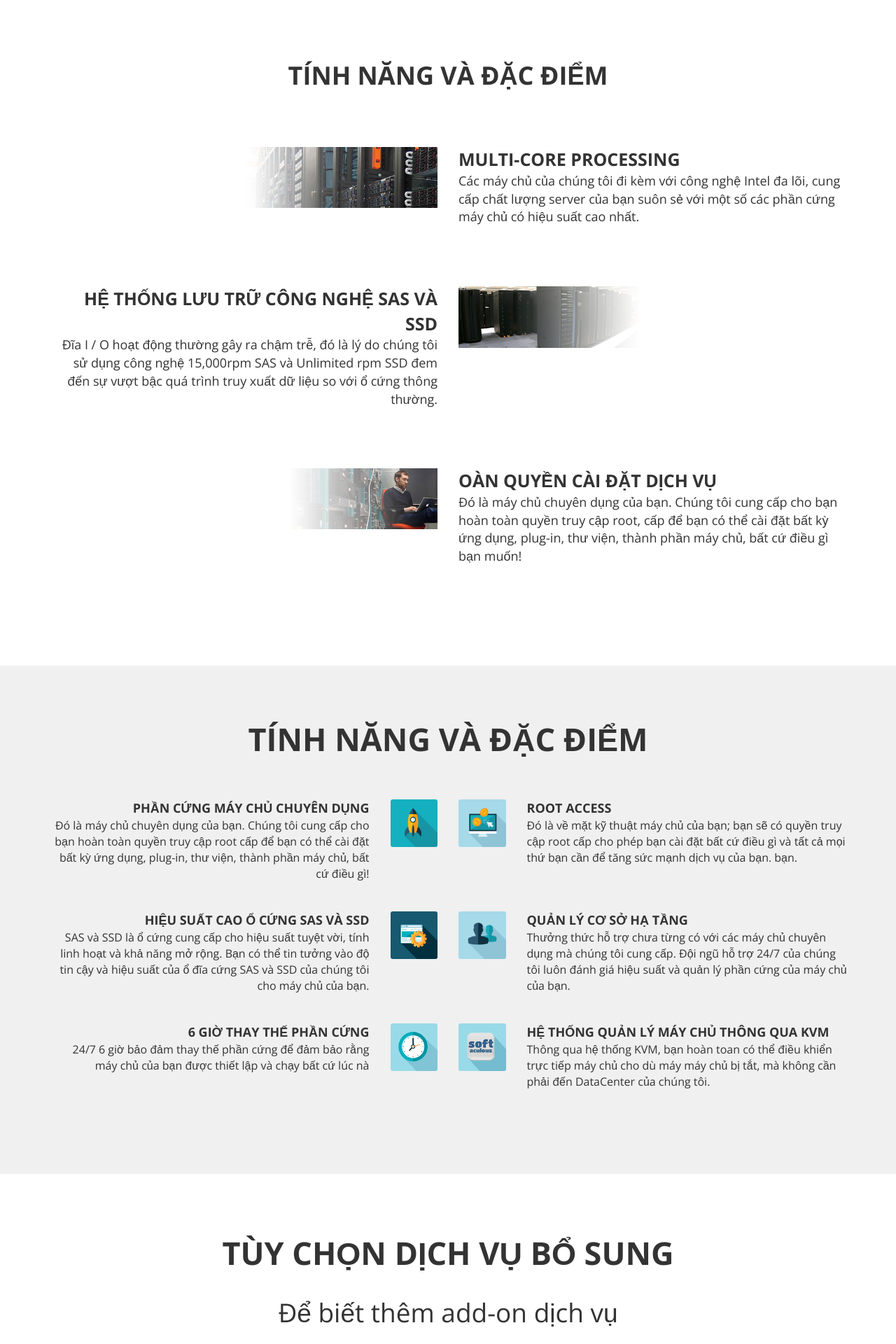
After one commit to thangnv27/bkhost_html, a PHP site: page /thue-may-chu-rieng.php in a window 1280 px wide. The commit adds this page. Shown: the part 1881-3801 px from the top of the page at 70% size. Run offline with PHP 8.4, Linux system fonts and the light colour scheme; data that the repository does not hold is empty; some libraries are stand-ins or nearby versions.

Commit message:
File Thue May Chu Rieng

```diff
--- a/style2.css
+++ b/style2.css
@@ -594,3 +624,83 @@ body .slide-hosting-wordpress {
   border-top: 1px solid #dfdfdf;
   margin-top: 60px;
 }
+
+.layer-old-6 .content-1 {
+  padding-top: 83px;
+  padding-bottom: 143px;
+}
+
+.layer-old-6 .content-1 .text-1 {
+  font-size: 3.6em;
+  font-weight: bold;
+  text-transform: uppercase;
+  margin-bottom: 77px;
+}
+
+.layer-old-6 .content-1 .text-2 {
+  font-size: 2.5em;
+  font-weight: bold;
+  text-transform: uppercase;
+}
+
+.layer-old-6 .content-1 .text-3 {
+  font-size: 1.8em;
+  font-weight: 300;
+}
+
+.layer-old-6 .content-1 .row-1 {
+  margin-bottom: 86px;
+}
+
+.layer-old-6 .content-2 {
+  background: #f0f0f0;
+  padding-top: 80px;
+  padding-bottom: 120px;
+}
+
+.layer-old-6 .content-2 .text-1 {
+  margin-top: 0;
+  font-size: 4.5em;
+  font-weight: bold;
+  text-transform: uppercase;
+  margin-bottom: 62px;
+}
+
+.layer-old-6 .content-2 .text-2 {
+  font-size: 1.8em;
+  font-weight: bold;
+  text-transform: uppercase;
+}
+
+.layer-old-6 .content-2 .text-3 {
+  font-size: 1.6em;
+  font-weight: 300;
+}
+
+.layer-old-6 .content-2 .row-1 {
+  margin-bottom: 43px;
+}
+
+.layer-old-6 .content-3 {
+  padding-top: 81px;
+  padding-bottom: 105px;
+}
+
+.layer-old-6 .content-3 .text-1 {
+  font-size: 4.5em;
+  font-weight: bold;
+  text-transform: uppercase;
+  margin-bottom: 27px;
+}
+
+.layer-old-6 .content-3 .text-2 {
+  font-size: 3.7em;
+  font-weight: 300;
+  margin-bottom: 17px;
+}
+
+.layer-old-6 .content-3 .text-3 {
+  font-size: 2.5em;
+  font-weight: bold;
+  color: #ff0000;
+}
--- /dev/null
+++ b/thue-may-chu-rieng.php
@@ -0,0 +1,298 @@
+<?php include("header.php"); ?>
+<div class="layer-old-6">
+  <div class="slide-thue-may-chu-rieng text-center">
+    <div class="container">
+      <h1 class="text-slide-1">Thuê Server chuyên dụng</h1>
+      <h2 class="text-slide-2">
+        Máy chủ chuyên dụng cực kỳ mạnh mẽ
+      </h2>
+    </div>
+  </div>
+  <div class="text-slide-3">
+    <div class="container">
+      <p>
+        Hệ thống máy chủ chuyên dụng vật lý của chúng tôi luôn có nhiều cấu hình đa dạng, với mỗi máy chủ vật lý luôn đem lại hiệu xuất cao đảm bảo luôn sẵn sàng tối đa cho nhu cầu của bạn. Chúng tôi đã có nhiều năm kinh nghiệp việc cung cấp sản phẩm này tới nhiều doanh nghiệp lớn như khối nhà nước, ngân hàng, doanh nghiệp...như Ngân hàng First Bank, Công ty Tin học Bưu Điện, Công ty CP VietNet...
+      </p>
+    </div>
+  </div>
+  <div class="nav-hosting">
+    <div class="container">
+      <ul class="nav nav-tabs">
+        <li class="active">
+          <a data-toggle="tab" href="#tab1">
+            Máy chủ chuyên dụng
+          </a>
+        </li>
+        <li>
+          <a data-toggle="tab" href="#tab2">
+            Máy chủ cao cấp
+          </a>
+        </li>
+      </ul>
+    </div>
+  </div>
+  <div class="tab-hosting">
+    <div class="container">
+      <div class="tab-content">
+        <div id="tab1" class="tab-pane fade in active">
+          <div class="row">
+            <div class="col-md-4">
+              <div class="content-web-hosting">
+                <p class="text-hosting-1">SERVER R410</p>
+                <p class="text-hosting-1">E5620</p>
+                <p class="text-hosting-2">2.450.000</p>
+                <strike class="text-hosting-3">3.000.000</strike>
+                <p class="text-hosting-4">- 1 tháng - </p>
+                <div class="discount-code-email">
+                  <p class="text-hosting-5">ĐĂNG KÝ</p>
+                  <p class="text-hosting-5">TRÊN 6 THÁNG (-15%)</p>
+                  <div class="line-discount"><p></p></div>
+                  <p class="text-hosting-6">KMSVT715</p>
+                </div>
+                <div class="details-service">
+                  <p style="color: #e50000">Dell R410 Power Edge</p>
+                  <p>CPU: <b>2* E5620 2,40 GHz</b> 12M Cache</p>
+                  <p>RAM: <b>8 GB</b> DDR3 ECC</p>
+                  <p>HDD: <b>2 x 300GB</b> SAS 15K</p>
+                  <p>IP Address: <b>1</b></p>
+                  <p>Datacenter: <b>VIETTEL,FPT</b></p>
+                  <p>Network: <b>100Mbps/ 3Mbps</b></p>
+                </div>
+                <a href="#" class="btn-register-hosting">
+                  Đăng ký ngay
+                </a>
+              </div>
+            </div>
+            <div class="col-md-4">
+              <div class="content-web-hosting">
+                <p class="text-hosting-1">SERVER R610</p>
+                <p class="text-hosting-1">E5620</p>
+                <p class="text-hosting-2">2.450.000</p>
+                <strike class="text-hosting-3">3.000.000</strike>
+                <p class="text-hosting-4">- 1 tháng - </p>
+                <div class="discount-code-email">
+                  <p class="text-hosting-5">ĐĂNG KÝ</p>
+                  <p class="text-hosting-5">TRÊN 6 THÁNG (-15%)</p>
+                  <div class="line-discount"><p></p></div>
+                  <p class="text-hosting-6">KMSVT715</p>
+                </div>
+                <div class="details-service">
+                  <p style="color: #e50000">Dell R410 Power Edge</p>
+                  <p>CPU: <b>2* E5620 2,40 GHz</b> 12M Cache</p>
+                  <p>RAM: <b>8 GB</b> DDR3 ECC</p>
+                  <p>HDD: <b>2 x 300GB</b> SAS 15K</p>
+                  <p>IP Address: <b>1</b></p>
+                  <p>Datacenter: <b>VIETTEL,FPT</b></p>
+                  <p>Network: <b>100Mbps/ 3Mbps</b></p>
+                </div>
+                <a href="#" class="btn-register-hosting">
+                  Đăng ký ngay
+                </a>
+              </div>
+            </div>
+            <div class="col-md-4">
+              <div class="content-web-hosting">
+                <p class="text-hosting-1">SERVER R410</p>
+                <p class="text-hosting-1">X5650</p>
+                <p class="text-hosting-2">2.450.000</p>
+                <strike class="text-hosting-3">3.000.000</strike>
+                <p class="text-hosting-4">- 1 tháng - </p>
+                <div class="discount-code-email">
+                  <p class="text-hosting-5">ĐĂNG KÝ</p>
+                  <p class="text-hosting-5">TRÊN 6 THÁNG (-15%)</p>
+                  <div class="line-discount"><p></p></div>
+                  <p class="text-hosting-6">KMSVT715</p>
+                </div>
+                <div class="details-service">
+                  <p style="color: #e50000">Dell R410 Power Edge</p>
+                  <p>CPU: <b>2* E5620 2,40 GHz</b> 12M Cache</p>
+                  <p>RAM: <b>8 GB</b> DDR3 ECC</p>
+                  <p>HDD: <b>2 x 300GB</b> SAS 15K</p>
+                  <p>IP Address: <b>1</b></p>
+                  <p>Datacenter: <b>VIETTEL,FPT</b></p>
+                  <p>Network: <b>100Mbps/ 3Mbps</b></p>
+                </div>
+                <a href="#" class="btn-register-hosting">
+                  Đăng ký ngay
+                </a>
+              </div>
+            </div>
+          </div>
+        </div>
+        <div class="btn-view-info-technical">
+            <a href="hosting-doanh-nghiep-2.php">Xem đầy đủ thông tin kỹ thuật</a>
+        </div>
+      </div>
+    </div>
+  </div>
+  <div class="content-1 text-center">
+    <div class="container">
+      <div class="text-1">
+        TÍNH NĂNG VÀ ĐẶC ĐIỂM
+      </div>
+      <div class="row row-1">
+        <div class="col-md-6">
+          <img src="images/img-1-content-1-layer-6.png" alt="Img Content 6">
+        </div>
+        <div class="col-md-6 text-left">
+          <div class="text-2">
+            MULTI-CORE PROCESSING
+          </div>
+          <div class="text-3">
+            Các máy chủ của chúng tôi đi kèm với công nghệ Intel đa lõi, cung cấp chất lượng server của bạn suôn sẻ với một số các phần cứng máy chủ có hiệu suất cao nhất.
+          </div>
+        </div>
+      </div>
+      <div class="row row-1">
+        <div class="col-md-6 text-right">
+          <div class="text-2">
+            HỆ THỐNG LƯU TRỮ CÔNG NGHỆ SAS VÀ SSD
+          </div>
+          <div class="text-3">
+            Đĩa I / O hoạt động thường gây ra chậm trễ, đó là lý do chúng tôi sử dụng công nghệ 15,000rpm SAS và Unlimited rpm SSD đem đến sự vượt bậc quá trình truy xuất dữ liệu so với ổ cứng thông thường.
+          </div>
+        </div>
+        <div class="col-md-6">
+          <img src="images/img-2-content-1-layer-6.png" alt="Img Content 6">
+        </div>
+      </div>
+      <div class="row">
+        <div class="col-md-6">
+          <img src="images/img-3-content-1-layer-6.png" alt="Img Content 6">
+        </div>
+        <div class="col-md-6 text-left">
+          <div class="text-2">
+            OÀN QUYỀN CÀI ĐẶT DỊCH VỤ
+          </div>
+          <div class="text-3">
+            Đó là máy chủ chuyên dụng của bạn. Chúng tôi cung cấp cho bạn hoàn toàn quyền truy cập root, cấp để bạn có thể cài đặt bất kỳ ứng dụng, plug-in, thư viện, thành phần máy chủ, bất cứ điều gì bạn muốn!
+          </div>
+        </div>
+      </div>
+    </div>
+  </div>
+  <div class="content-2 text-center">
+    <div class="container">
+      <h2 class="text-1">
+        TÍNH NĂNG VÀ ĐẶC ĐIỂM
+      </h2>
+      <div class="row row-1">
+        <div class="col-md-6">
+          <div class="row">
+            <div class="col-md-10 text-right">
+              <div class="text-2">
+                PHẦN CỨNG MÁY CHỦ CHUYÊN DỤNG
+              </div>
+              <div class="text-3">
+                Đó là máy chủ chuyên dụng của bạn. Chúng tôi cung cấp cho bạn hoàn toàn quyền truy cập root cấp để bạn có thể cài đặt bất kỳ ứng dụng, plug-in, thư viện, thành phần máy chủ, bất cứ điều gì!
+              </div>
+            </div>
+            <div class="col-md-2">
+              <img src="images/icon-speed.png" alt="Icon Speed" />
+            </div>
+          </div>
+        </div>
+        <div class="col-md-6">
+          <div class="row">
+            <div class="col-md-2">
+              <img src="images/icon-root.png" alt="Icon Root" />
+            </div>
+            <div class="col-md-10 text-left">
+              <div class="text-2">
+                ROOT ACCESS
+              </div>
+              <div class="text-3">
+                Đó là về mặt kỹ thuật máy chủ của bạn; bạn sẽ có quyền truy cập root cấp cho phép bạn cài đặt bất cứ điều gì và tất cả mọi thứ bạn cần để tăng sức mạnh dịch vụ của bạn.
+                bạn.
+              </div>
+            </div>
+          </div>
+        </div>
+      </div>
+      <div class="row row-1">
+        <div class="col-md-6">
+          <div class="row">
+            <div class="col-md-10 text-right">
+              <div class="text-2">
+                HIỆU SUẤT CAO Ổ CỨNG SAS VÀ SSD
+              </div>
+              <div class="text-3">
+                SAS và SSD là ổ cứng cung cấp cho hiệu suất tuyệt vời, tính linh hoạt và khả năng mở rộng. Bạn có thể tin tưởng vào độ tin cậy và hiệu suất của ổ đĩa cứng SAS và SSD của chúng tôi cho máy chủ của bạn.
+              </div>
+            </div>
+            <div class="col-md-2">
+              <img src="images/icon-setup.png" alt="Icon Setup" />
+            </div>
+          </div>
+        </div>
+        <div class="col-md-6">
+          <div class="row">
+            <div class="col-md-2">
+              <img src="images/icon-quan-ly.png" alt="Icon Quan Ly" />
+            </div>
+            <div class="col-md-10 text-left">
+              <div class="text-2">
+                QUẢN LÝ CƠ SỞ HẠ TẦNG
+              </div>
+              <div class="text-3">
+                Thưởng thức hỗ trợ chưa từng có với các máy chủ chuyên dụng mà chúng tôi cung cấp. Đội ngũ hỗ trợ 24/7 của chúng tôi luôn đánh giá hiệu suất và quản lý phần cứng của máy chủ của bạn.
+              </div>
+            </div>
+          </div>
+        </div>
+      </div>
+      <div class="row">
+        <div class="col-md-6">
+          <div class="row">
+            <div class="col-md-10 text-right">
+              <div class="text-2">
+                6 GIỜ THAY THẾ PHẦN CỨNG
+              </div>
+              <div class="text-3">
+                24/7 6 giờ bảo đảm thay thế phần cứng để đảm bảo rằng máy chủ của bạn được thiết lập và chạy bất cứ lúc nà
+              </div>
+            </div>
+            <div class="col-md-2">
+              <img src="images/icon-time.png" alt="Icon Time" />
+            </div>
+          </div>
+        </div>
+        <div class="col-md-6">
+          <div class="row">
+            <div class="col-md-2">
+              <img src="images/icon-soft.png" alt="Icon Soft" />
+            </div>
+            <div class="col-md-10 text-left">
+              <div class="text-2">
+                HỆ THỐNG QUẢN LÝ MÁY CHỦ THÔNG QUA KVM
+              </div>
+              <div class="text-3">
+                Thông qua hệ thống KVM, bạn hoàn toan có thể điều khiển trực tiếp máy chủ cho dù máy máy chủ bị tắt, mà không cần phải đến DataCenter của chúng tôi.
+              </div>
+            </div>
+          </div>
+        </div>
+      </div>
+    </div>
+  </div>
+  <div class="content-3 text-center">
+    <div class="container">
+      <div class="text-1">TÙY CHỌN DỊCH VỤ BỔ SUNG</div>
+      <div class="text-2">Để biết thêm add-on dịch vụ</div>
+      <div class="text-3">Xin vui lòng liên hệ với chúng tôi.</div>
+    </div>
+  </div>
+  <div class="register-service text-center">
+      <div class="container">
+          <p class="text-register-service">
+              Đăng ký <span>dịch vụ khác</span> kèm theo Cloud VPS của bạn?
+          </p>
+          <div class="button-register-service">
+              <a href="javascript:void(0)">
+                  <img class="screenshot-2" src="images/btn-register-now.png">
+              </a>
+          </div>
+      </div>
+  </div>
+</div>
+<?php include("footer.php"); ?>
```
Also changed, not shown: other parts of style2.css (+33 -3 lines), chung-chi-bao-mat-ssl.php (indentation only), images/bg-thue-may-chu-rieng-1.png (added), images/icon-root.png (added), images/img-1-content-1-layer-6.png (added), images/img-2-content-1-layer-6.png (added), images/img-3-content-1-layer-6.png (added), images/slide-thue-may-chu-rieng.png (added).
